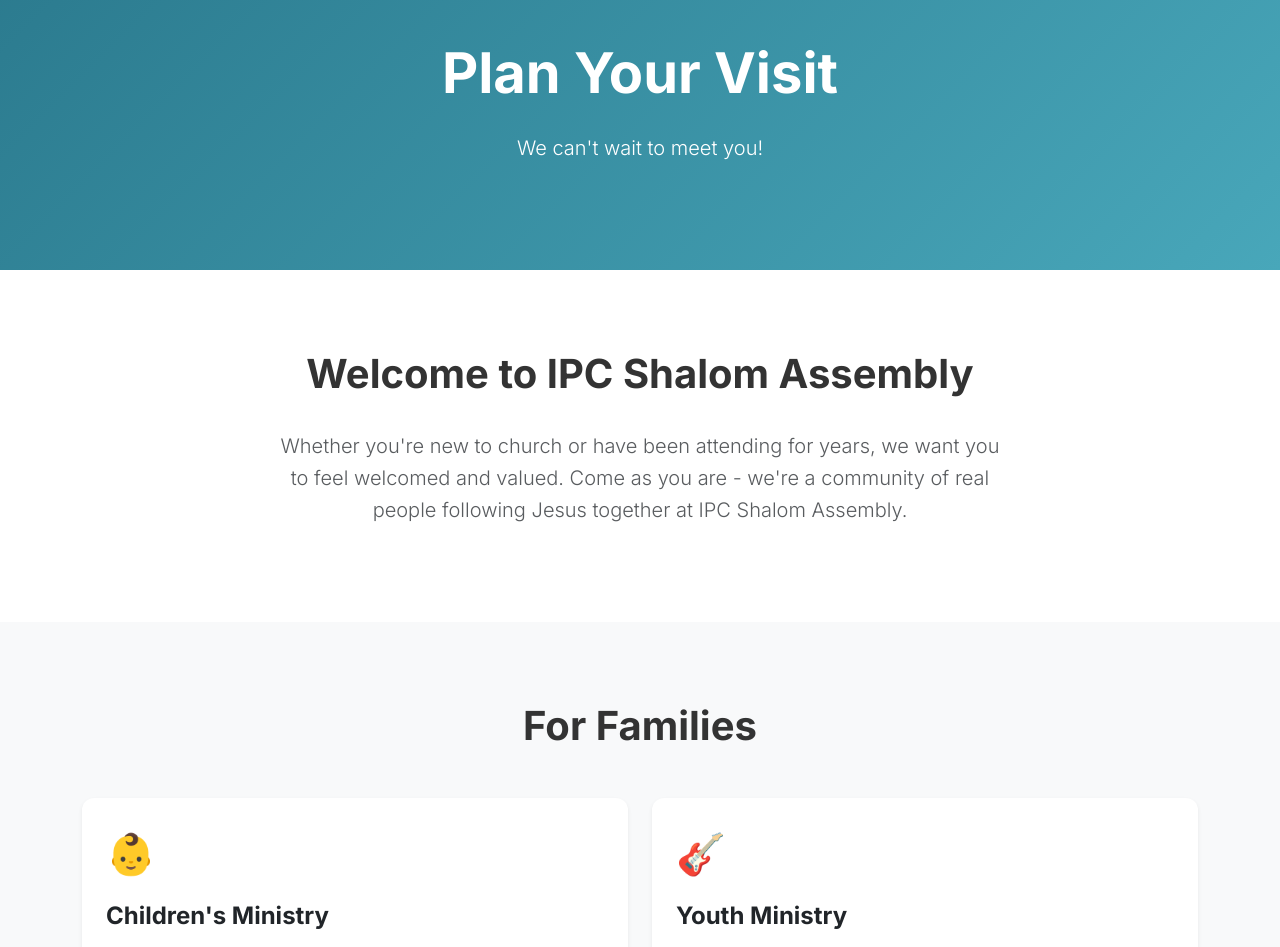
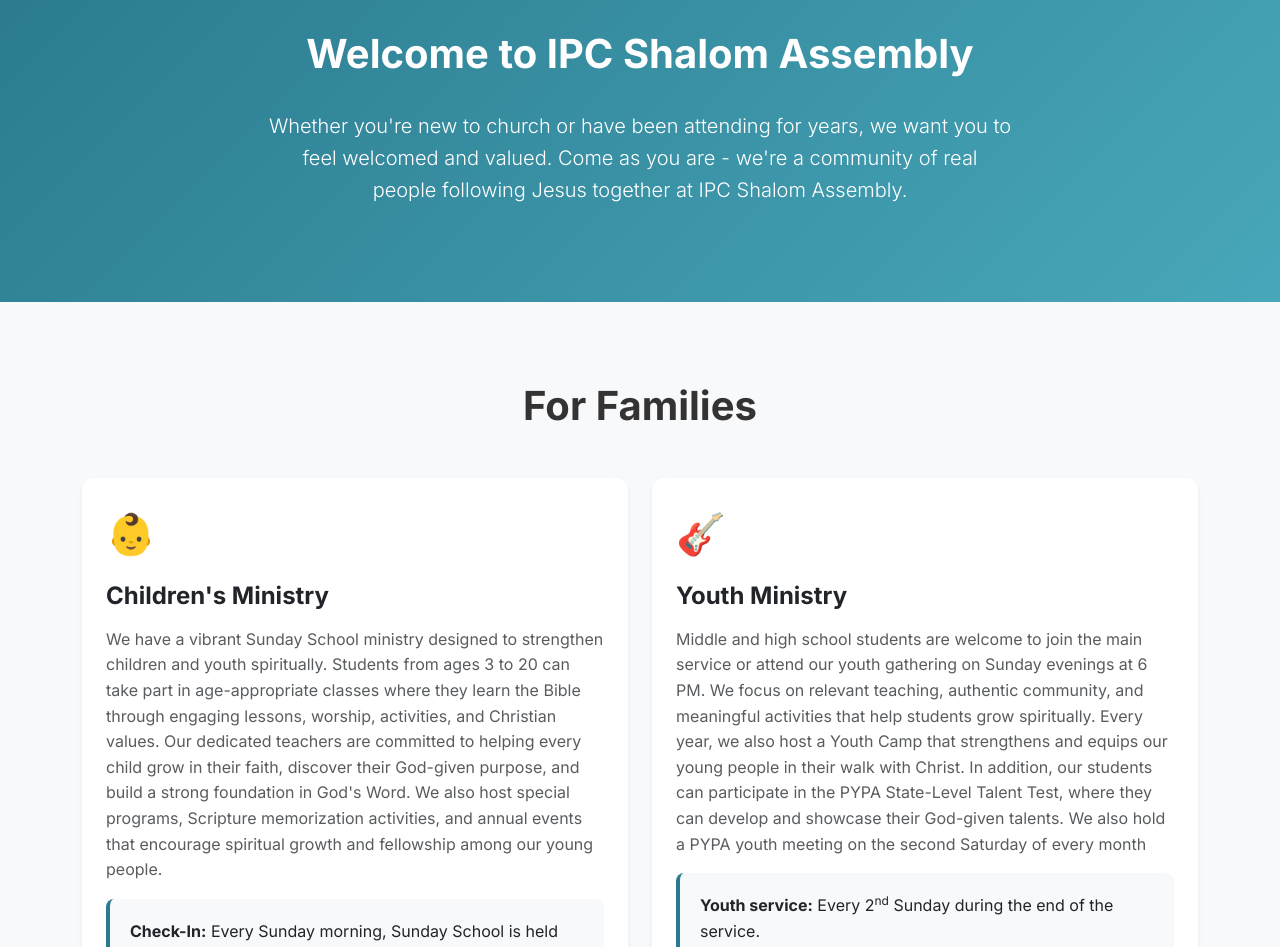
Before and after one commit to blessonznyck/ipcshalomassembly, a Next.js app: page /visit in a window 1280 px wide. Shown: the part 120-1067 px from the top of the page. Built offline with nearby package versions, Linux system fonts and the light colour scheme.

Commit message:
feat:visitus base changes

```diff
--- a/src/app/visit/page.js
+++ b/src/app/visit/page.js
@@ -1,31 +1,24 @@
-'use client'
+"use client";
 
-import { Container, Row, Col, Card } from 'react-bootstrap'
+import { Container, Row, Col, Card } from "react-bootstrap";
 
 export default function Visit() {
   return (
     <>
       {/* Page Header */}
-      <section className="hero-section" style={{ minHeight: '40vh' }}>
+      <section className="hero-section" style={{ minHeight: "40vh" }}>
         <Container>
-          <h1 className="display-4 fw-bold">Plan Your Visit</h1>
-          <p className="lead">We can&apos;t wait to meet you!</p>
-        </Container>
-      </section>
-
-      {/* Welcome Message */}
-      <section className="section">
-        <Container>
-          <Row>
           <Col lg={8} className="mx-auto text-center">
-              <h2 className="section-title">Welcome to IPC Shalom Assembly</h2>
-              <p className="lead text-muted">
-                Whether you&apos;re new to church or have been attending for years, we want you to
-                feel welcomed and valued. Come as you are - we&apos;re a community of real people
-                following Jesus together at IPC Shalom Assembly.
+            <h2 className="section-title text-white">
+              Welcome to IPC Shalom Assembly
+            </h2>
+            <p className="lead bs-w">
+              Whether you&apos;re new to church or have been attending for
+              years, we want you to feel welcomed and valued. Come as you are -
+              we&apos;re a community of real people following Jesus together at
+              IPC Shalom Assembly.
             </p>
           </Col>
-          </Row>
         </Container>
       </section>
 
@@ -37,17 +30,30 @@
             <Col lg={6} className="mb-4">
               <Card className="shadow-sm h-100">
                 <Card.Body className="p-4">
-                  <div className="mb-3 text-primary-custom" style={{ fontSize: '2.5rem' }}>👶</div>
+                  <div
+                    className="mb-3 text-primary-custom"
+                    style={{ fontSize: "2.5rem" }}
+                  >
+                    👶
+                  </div>
                   <h4 className="mb-3">Children&apos;s Ministry</h4>
                   <p className="text-muted">
-                    We offer engaging, age-appropriate programs for children from infants through
-                    5th grade during both Sunday services. Our trained volunteers create a safe,
-                    fun environment where kids can learn about Jesus.
+                    We have a vibrant Sunday School ministry designed to
+                    strengthen children and youth spiritually. Students from
+                    ages 3 to 20 can take part in age-appropriate classes where
+                    they learn the Bible through engaging lessons, worship,
+                    activities, and Christian values. Our dedicated teachers are
+                    committed to helping every child grow in their faith,
+                    discover their God-given purpose, and build a strong
+                    foundation in God&apos;s Word. We also host special
+                    programs, Scripture memorization activities, and annual
+                    events that encourage spiritual growth and fellowship among
+                    our young people.
                   </p>
                   <div className="info-banner mt-3">
                     <p className="mb-0">
-                      <strong>Check-In:</strong> Located in the main lobby. First-time families receive
-                      a tour of our children&apos;s area.
+                      <strong>Check-In:</strong> Every Sunday morning, Sunday
+                      School is held from 9:00 A.M to 10:00 A.M for all students
                     </p>
                   </div>
                 </Card.Body>
@@ -56,16 +62,29 @@
             <Col lg={6} className="mb-4">
               <Card className="shadow-sm h-100">
                 <Card.Body className="p-4">
-                  <div className="mb-3 text-primary-custom" style={{ fontSize: '2.5rem' }}>🎸</div>
+                  <div
+                    className="mb-3 text-primary-custom"
+                    style={{ fontSize: "2.5rem" }}
+                  >
+                    🎸
+                  </div>
                   <h4 className="mb-3">Youth Ministry</h4>
                   <p className="text-muted">
-                    Middle and high school students are welcome to join the main service or attend
-                    our youth gathering on Sunday evenings at 6 PM. We focus on relevant teaching,
-                    authentic community, and fun activities.
+                    Middle and high school students are welcome to join the main
+                    service or attend our youth gathering on Sunday evenings at
+                    6 PM. We focus on relevant teaching, authentic community,
+                    and meaningful activities that help students grow
+                    spiritually. Every year, we also host a Youth Camp that
+                    strengthens and equips our young people in their walk with
+                    Christ. In addition, our students can participate in the
+                    PYPA State-Level Talent Test, where they can develop and
+                    showcase their God-given talents. We also hold a PYPA youth
+                    meeting on the second Saturday of every month
                   </p>
                   <div className="info-banner mt-3">
                     <p className="mb-0">
-                      <strong>Youth Night:</strong> Sunday evenings, 6:00 PM - 7:30 PM
+                      <strong>Youth service:</strong> Every 2<sup>nd</sup>{" "}
+                      Sunday during the end of the service.
                     </p>
                   </div>
                 </Card.Body>
@@ -84,15 +103,14 @@
                 <Card.Body className="p-5 text-center">
                   <h2 className="section-title">First Time Here?</h2>
                   <p className="lead text-muted mb-4">
-                    We&apos;d love to connect with you! Stop by our Welcome Center in the main lobby
-                    after any service to:
+                    We invite you to grow in God&apos;s Word with us.
                   </p>
 
                   <div className="info-banner mt-4">
-                    <h5>Have Questions?</h5>
                     <p className="mb-0">
-                      Email us at <strong>visit@ipcshalom.org</strong> or call <strong>(555) 123-4567</strong>.
-                      We&apos;re happy to answer any questions you have!
+                      Email us at <strong>visit@ipcshalom.org</strong> or call{" "}
+                      <strong>(555) 123-4567</strong>. We&apos;re happy to
+                      answer any questions you have!
                     </p>
                   </div>
                 </Card.Body>
@@ -120,25 +138,26 @@
                       title="IPC Shalom Assembly Location"
                     ></iframe>
                   </div>
-                </Card.Body>
-              </Card>
                   <div className="text-center mt-4">
                     <p className="text-muted mb-2">
-                  <strong>Address:</strong> No 1, Puliyur 2nd Main Rd, Trustpurum, Kodambakkam, Chennai, Tamil Nadu 600024
+                      <strong>Address:</strong> No 1, Puliyur 2nd Main Rd,
+                      Trustpurum, Kodambakkam, Chennai, Tamil Nadu 600024
                     </p>
                     <a
                       href="https://www.google.com/maps/place/IPC+SHALOM+ASSEMBLY+CHURCH/@13.0533558,80.2226805,20z/data=!4m6!3m5!1s0x3a5267d6913eebff:0x23986e71c5c8b317!8m2!3d13.0533886!4d80.2226815!16s%2Fg%2F11w5600ks2?entry=ttu&g_ep=EgoyMDI1MTEyMy4xIKXMDSoASAFQAw%3D%3D"
                       target="_blank"
                       rel="noopener noreferrer"
-                  className="btn btn-outline-primary rounded-pill px-4"
+                      className="btn btn-outline-primary rounded-pill px-4 mt-2 mb-4"
                     >
                       Open in Google Maps
                     </a>
                   </div>
+                </Card.Body>
+              </Card>
             </Col>
           </Row>
         </Container>
       </section>
     </>
-  )
+  );
 }
--- a/src/components/Footer.js
+++ b/src/components/Footer.js
@@ -34,8 +34,10 @@
           <Col md={4}>
             <h5 className="mb-3">Contact</h5>
             <p className="text-white-50 mb-2">
-              <strong>Service Times:</strong><br />
-              Sundays at 9 AM and 11 AM
+              <strong>Sundays Service Times:</strong><br />
+              Malayalam :  10:00 AM and 1:00 PM<br />
+              Tamil :  8:00 AM and 11:30 AM<br />
+              English :  8:00 AM and 11:30 AM<br />
             </p>
             <p className="text-white-50">
               <strong>Address:</strong><br />
```
Also changed, not shown: 3 other files (tests, documents, lock files or other folders). Lines whose indentation alone changed are shown as unchanged.
